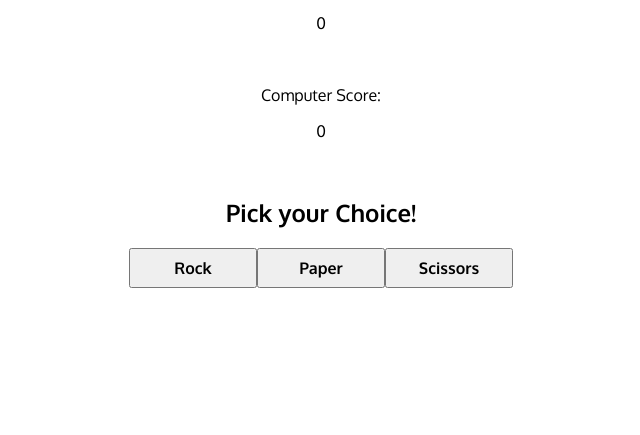
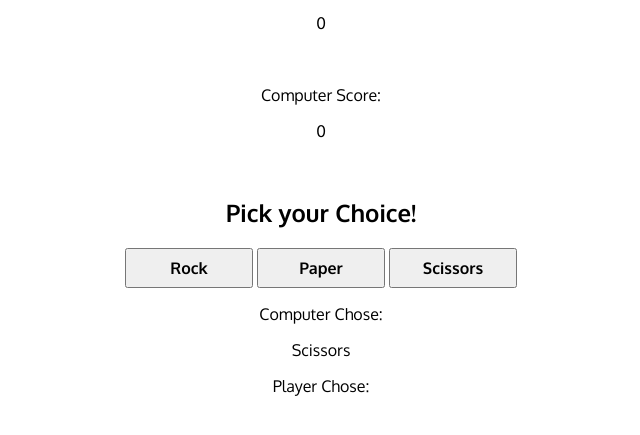
Before and after one commit to dlewis401/RockPaperScissorsDOM, a plain HTML site: page index.html in a window 1280 px wide. Shown: the part 107-542 px from the top of the page, without its empty margins (319-959 px from the left). Drawn offline with Linux system fonts and the light colour scheme.

Commit message:
Rewrote the JavaScript to work with Functions & added HTML code to the HTML File

```diff
--- a/index.html
+++ b/index.html
@@ -19,14 +19,16 @@
         <h2>Pick your Choice!</h2>
 
         <div class="buttons">
-            <button class="Rock"> <b>Rock</b> </button>
-            <button class="Paper"> <b>Paper</b> </button>
-            <button class="Scissors"> <b>Scissors</b> </button>
+            <button id="rock"> <b>Rock</b> </button>
+            <button id="paper"> <b>Paper</b> </button>
+            <button id="scissors"> <b>Scissors</b> </button>
         </div>
 
-        <p class="computerMessage"></p>
+        <p class="computerMessage">Computer Chose:</p>
+        <p class="computerChose"></p>
+        <p class ="playerChose">Player Chose:</p>
         <p class="playerMessage"></p>
-        <p class="otherMessage"></p>
+        <p class="tieMessage"></p>
     </body>
 
     <script src="script.js"></script>
--- a/script.js
+++ b/script.js
@@ -1,31 +1,25 @@
+function computerSelection() {
 const computerPlay = ["Rock", "Paper", "Scissors"];
-let computerSelection = computerPlay[Math.floor(Math.random()*computerPlay.length)];
+let computerChoice = computerPlay[Math.floor(Math.random()*computerPlay.length)];
 
-let computerMessages = document.querySelector('.computerMessage');
+let computerMessages = document.querySelector('.computerChose');
 
+computerMessages.textContent = computerChoice;
 
-let buttonPlayer = document.querySelector('.Rock');
-let playerMessages = document.querySelector('.playerMessage')
-buttonPlayer.addEventListener('click', function(){
-    playerMessages.textContent = "Player Chose: Rock";
-    computerMessages.textContent = 'Computer Chose: ' + computerSelection;
-});
-playerMessages.appendChild(buttonPlayer);
+return computerChoice;
 
-let buttonPlayer1 = document.querySelector('.Paper');
-let playerMessages1 = document.querySelector('.playerMessage')
-buttonPlayer1.addEventListener('click', function(){
-    playerMessages1.textContent = "Player Chose: Paper";
-    computerMessages.textContent = 'Computer Chose: ' + computerSelection;
-});
-playerMessages1.appendChild(buttonPlayer1);
+}
 
-let buttonPlayer2 = document.querySelector('.Scissors');
-let playerMessages2 = document.querySelector('.playerMessage')
-buttonPlayer2.addEventListener('click', function(){
-    playerMessages2.textContent = "Player Chose: Scissors";
-    computerMessages.textContent = 'Computer Chose: ' + computerSelection;
-});
-playerMessages2.appendChild(buttonPlayer2);
+function playRound() {
+    const computerSelect = computerSelection();
 
-// TIE MESSAGE
+    // SCORES
+    let playerScore = document.querySelector('.playerScore');
+    let playerScoreCount = parseInt(playerScore.textContent);
+    console.log(playerScoreCount);
+
+    // ROCK
+    const rockOption = document.querySelector('#rock');
+};
+
+playRound();
```
